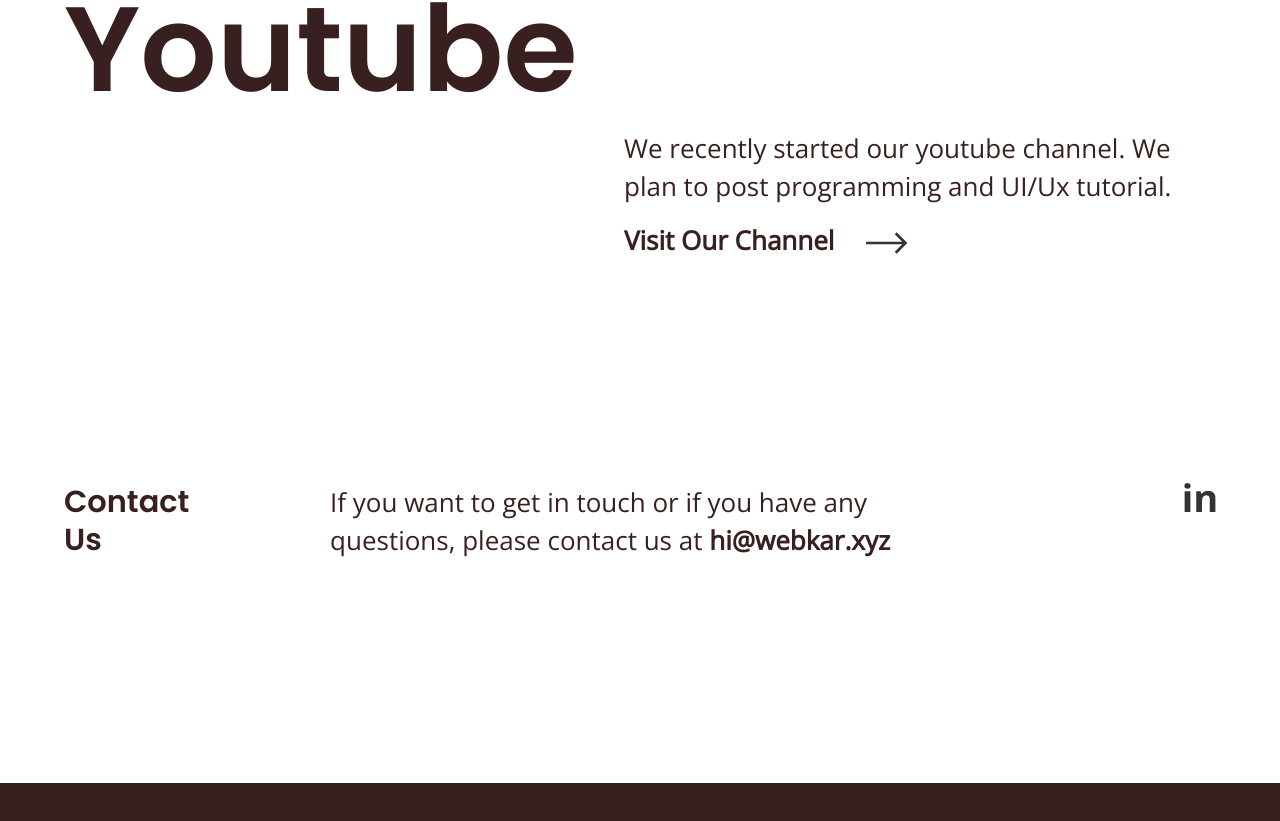
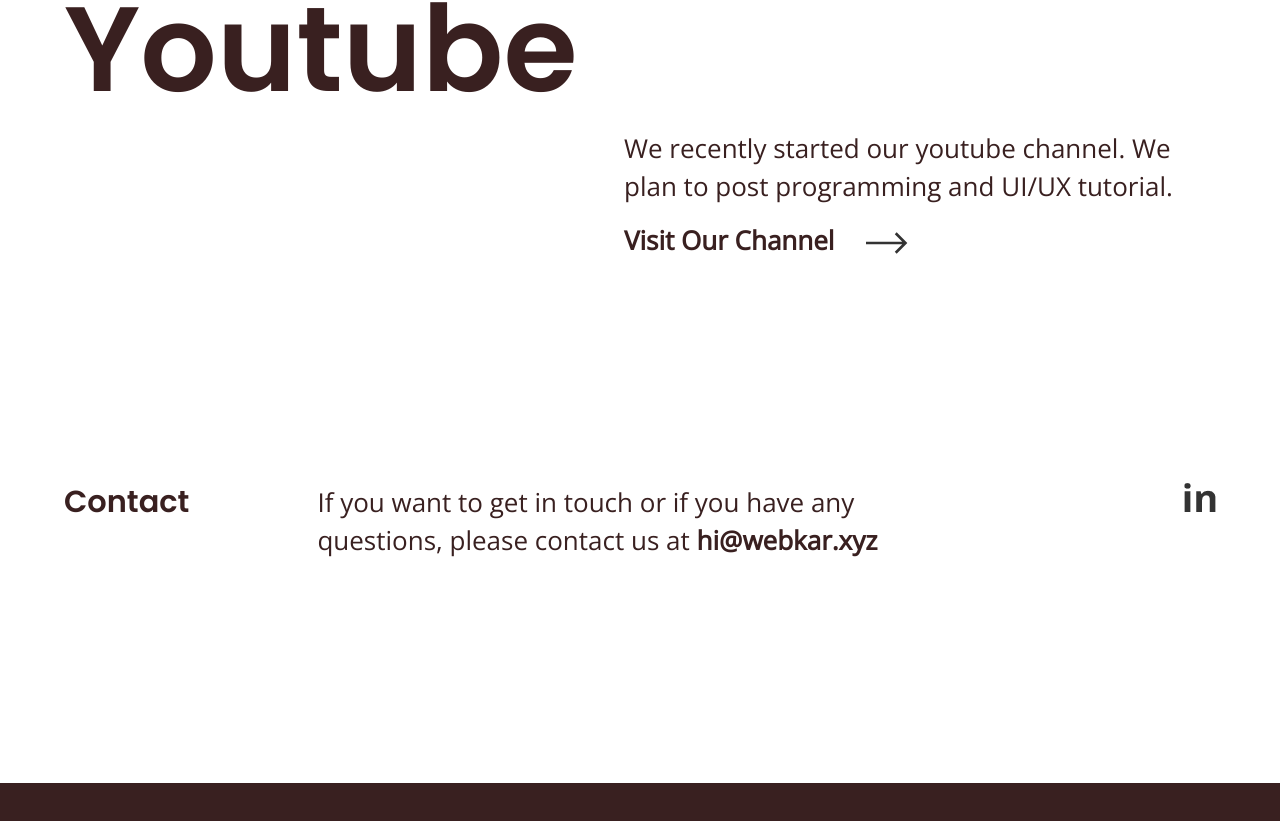
Before and after one commit to alicmp/webkar-landing-v2, a Nuxt app: page / in a window 1280 px wide. Shown: the part 6257-7078 px from the top of the page. Built offline with nearby package versions, Linux system fonts and the light colour scheme.

Commit message:
fixed some small problems

```diff
--- a/pages/index.vue
+++ b/pages/index.vue
@@ -151,7 +151,7 @@
         <h2>Check us on <br />Youtube</h2>
         <p>
           We recently started our youtube channel. We plan to post programming
-          and UI/Ux tutorial.
+          and UI/UX tutorial.
 
           <a
             class="arrow-link"
@@ -165,7 +165,7 @@
 
     <section class="contact">
       <div class="container anim">
-        <h3>Contact Us</h3>
+        <h3>Contact</h3>
         <div class="text">
           <p>
             If you want to get in touch or if you have any questions, please contact
```
